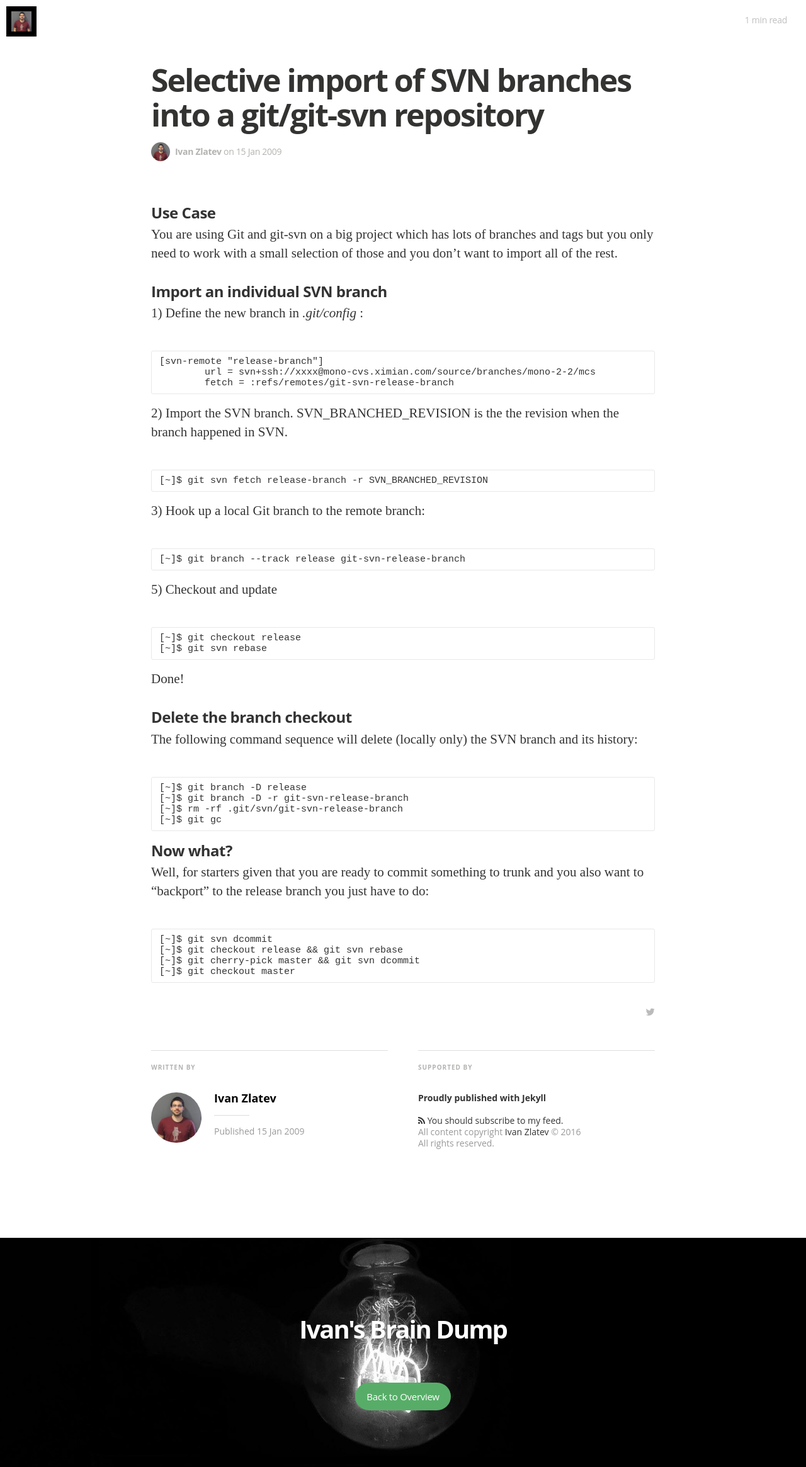
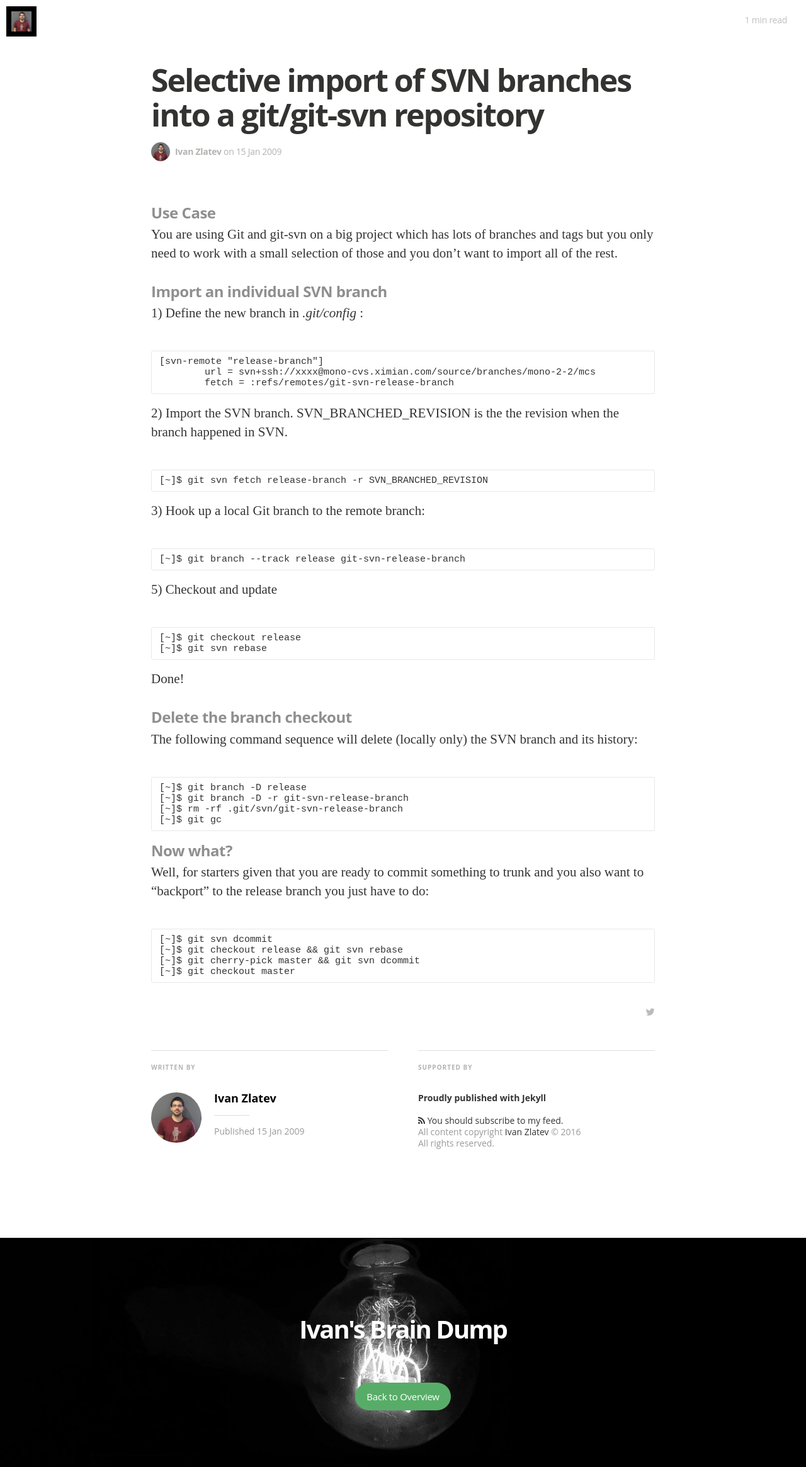
Before and after one commit to ivanz/ivanz.github.io, a Jekyll site: the page built from _posts/2009-01-15-selective-import-of-svn-branches-into-a-gitgit-svn-repository.md, in a window 1280 px wide. Shown: the whole page at 63% size. Built offline with Jekyll 4.4.1, drawn with Linux system fonts in a browser that asks for light colours; nearby versions of some CDN libraries; some web fonts are replaced; comment, search, counter and statistics services are not loaded.

Commit message:
Different colour for sub-headings.

```diff
--- a/css/main.sass
+++ b/css/main.sass
@@ -362,6 +362,8 @@ body
     width: 100%
     font-family: $font-serif
     color: #333
+    h2, h3, h4, h5, h6
+      color: rgba(0, 0, 0, 0.439216)
     h1, h2, h3
       font-family: $font-sans
     h3, h4, h5, h6
```
